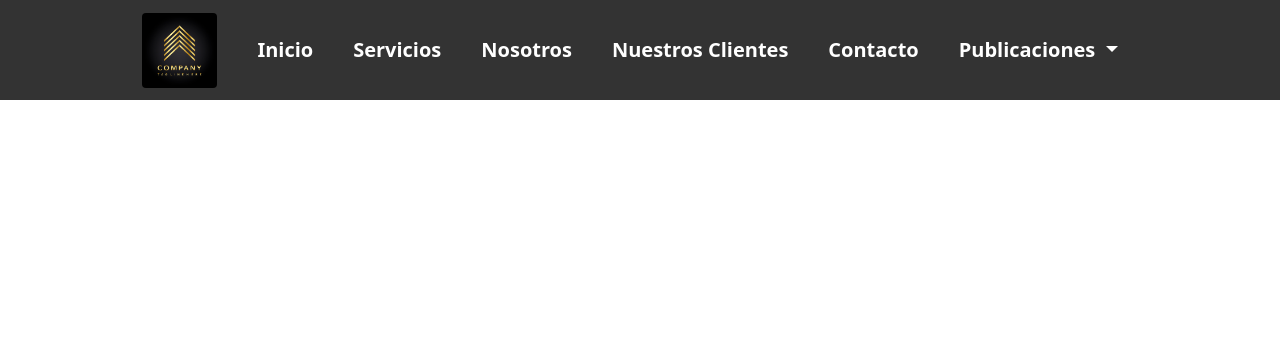
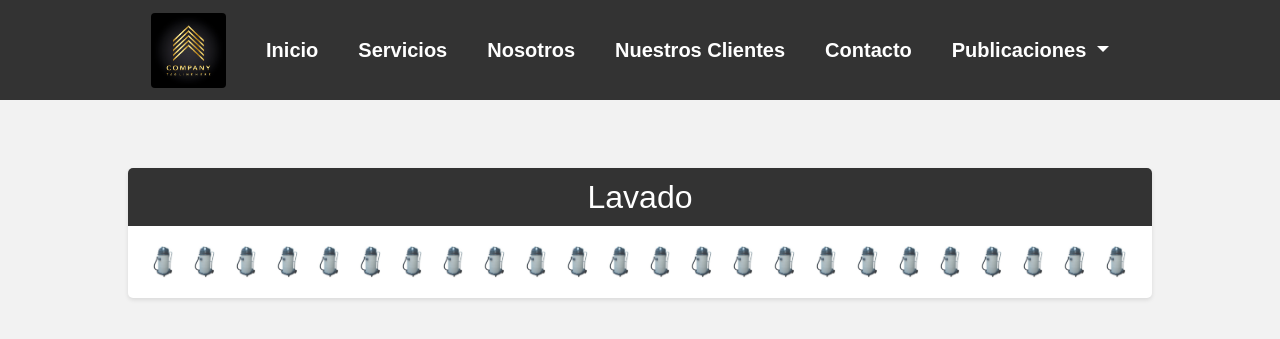
Before and after one commit to fernandocarrigar/ServiSum, a PHP site: page /index.php?page=Servicios in a window 1280 px wide. Shown: the top 339 px of the page. Run offline with PHP 8.4, Linux system fonts and the light colour scheme; data that the repository does not hold is empty.

Commit message:
vista servicios

```diff
--- a/vistas/users/clientes/Servicios.php
+++ b/vistas/users/clientes/Servicios.php
@@ -2,51 +2,134 @@
 require_once("modelos/model_archivos.php");
 require_once("modelos/model_publicaciones.php");
 
-    if(isset($_GET['ins'])){
-        if($_GET['ins'] == "Ok"){
+if (isset($_GET['ins'])) {
+    if ($_GET['ins'] == "Ok") {
         echo '<script>alert("Se inserto correctamente");</script>';
     }
-    }elseif(isset($_GET['upd'])){
-        if($_GET['upd'] == "Ok"){
+} elseif (isset($_GET['upd'])) {
+    if ($_GET['upd'] == "Ok") {
         echo '<script>alert("Se actualizo correctamente");</script>';
     }
-    }elseif(isset($_GET['del'])){
-        if($_GET['del'] == "Ok"){
+} elseif (isset($_GET['del'])) {
+    if ($_GET['del'] == "Ok") {
         echo '<script>alert("Se elimino correctamente");</script>';
     }
 }
 ?>
 
+<!DOCTYPE html>
+<html lang="es">
 
+<head>
+    <meta charset="UTF-8">
+    <meta name="viewport" content="width=device-width, initial-scale=1.0">
+    <title>Galería de Servicios</title>
+    <style>
+        /* Estilos generales */
+        body {
+            font-family: Arial, sans-serif;
+            background-color: #f2f2f2;
+            margin: 0;
+            padding: 0;
+        }
 
-<div class="container mt-3 p-3 bg-white overflow-auto table-scroll rounded" style="max-height:600px;">
-        <div class="row row-cols-1 row-cols-md-3 g-4">
-            <?php
-                foreach($dtpub as $rows):
-                    if($rows['Seccion'] === "ImagenesCarrusel"){
-            ?>
-            <div class="col">
-                <div class="card h-100">
-                    <img src="data:<?php echo $rows['MimeType'] ?>;base64,<?php echo(base64_encode($rows['Archivo'])) ?>" alt="" class="card-img-top" />
-                    <div class="card-body overflow-auto shadow">
-                        <h5 class="card-title"><?php echo $rows['Principal']?></h5>
-                        <p class="card-text"><?php echo $rows['Secundario'] ?></p>
-                        <div class="d-inline-flex">
-                            <a href="index.php?page=EdicionPagina&Id=<?php echo $rows['IdPublic']?>&form=<?php echo $Seccion?>" class="btn btn-success btn-sm">
-                                Actualizar
-                            </a>
-                        </div>
-                        <div class="d-inline-flex">
-                            <a href="index.php?page=ImgCarrusel&Id=<?php echo $rows['IdPublic']?>&actionpub=delete&Seccion=<?php echo $Seccion?>" class="btn btn-danger btn-sm">
-                                Eliminar
-                            </a>
+        h1 {
+            text-align: center;
+            padding: 20px 0;
+            color: #333;
+        }
+
+        .gallery {
+            display: flex;
+            flex-direction: column;
+            align-items: center;
+        }
+
+        .category {
+            width: 80%;
+            margin: 20px 0;
+            background-color: #fff;
+            box-shadow: 0 2px 4px rgba(0, 0, 0, 0.1);
+            border-radius: 5px;
+            overflow: hidden;
+        }
+
+        .category h2 {
+            background-color: #333;
+            color: #fff;
+            text-align: center;
+            padding: 10px;
+            margin: 0;
+        }
+
+        .images {
+            display: flex;
+            flex-wrap: nowrap;
+            overflow-x: auto;
+            padding: 20px;
+        }
+
+        .images img {
+            width: 0;
+            flex-grow: 1;
+            object-fit: cover;
+            opacity: 0.8;
+            transition: width 0.2s ease, opacity 0.2s ease, filter 0.2s ease;
+            margin-right: 10px;
+        }
+
+        .images img:last-child {
+            margin-right: 0;
+        }
+
+        .images img:hover {
+            cursor: crosshair;
+            width: 300px;
+            opacity: 1;
+            filter: contrast(120%);
+        }
+
+        /* Estilos para dispositivos móviles */
+        @media (max-width: 768px) {
+            .category {
+                width: 100%;
+            }
+        }
+    </style>
+</head>
+
+<body>
+    <section class="gallery">
+        <div class="category">
+            <h2>Lavado</h2>
+            <div class="images">
+                <img src="descarga2.png" alt="Plomería 1">
+                <img src="descarga2.png" alt="Plomería 2">
+                <img src="descarga2.png" alt="Plomería 3">
+                <img src="descarga2.png" alt="Plomería 4">
+                <img src="descarga2.png" alt="Plomería 5">
+                <img src="descarga2.png" alt="Plomería 6">
+                <img src="descarga2.png" alt="Plomería 1">
+                <img src="descarga2.png" alt="Plomería 2">
+                <img src="descarga2.png" alt="Plomería 3">
+                <img src="descarga2.png" alt="Plomería 4">
+                <img src="descarga2.png" alt="Plomería 5">
+                <img src="descarga2.png" alt="Plomería 6">
+                <img src="descarga2.png" alt="Plomería 1">
+                <img src="descarga2.png" alt="Plomería 2">
+                <img src="descarga2.png" alt="Plomería 3">
+                <img src="descarga2.png" alt="Plomería 4">
+                <img src="descarga2.png" alt="Plomería 5">
+                <img src="descarga2.png" alt="Plomería 6">
+                <img src="descarga2.png" alt="Plomería 1">
+                <img src="descarga2.png" alt="Plomería 2">
+                <img src="descarga2.png" alt="Plomería 3">
+                <img src="descarga2.png" alt="Plomería 4">
+                <img src="descarga2.png" alt="Plomería 5">
+                <img src="descarga2.png" alt="Plomería 6">
             </div>
         </div>
-                </div>
-            </div>
-            <?php
-                }
-                endforeach;
-            ?>
-        </div>
-    </div>
+    </section>
+</body>
+
+</html>
```
Lines whose indentation alone changed are shown as unchanged.
